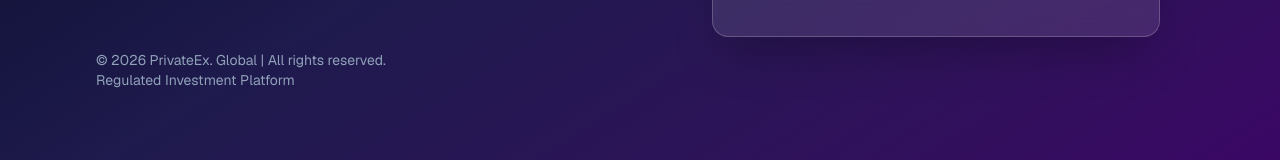
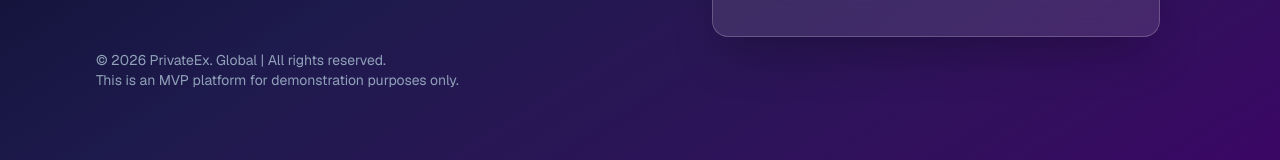
Before and after one commit to SaMakurumidze/privateex-musika, a Next.js app: page / in a window 1280 px wide. Shown: the part 579-739 px from the top of the page. Built offline with nearby package versions, Linux system fonts and the light colour scheme.

Commit message:
Clarify homepage footer compliance wording.
Replace the regulated-platform footer copy with an explicit MVP demonstration disclaimer to better reflect current product status.

Made-with: Cursor

```diff
--- a/app/page.tsx
+++ b/app/page.tsx
@@ -293,7 +293,7 @@ export default function HomePage() {
 
           <div className="pt-8 text-sm text-slate-400">
             <p>&copy; 2026 PrivateEx. Global | All rights reserved.</p>
-            <p>Regulated Investment Platform</p>
+            <p>This is an MVP platform for demonstration purposes only.</p>
           </div>
         </div>
 
```
